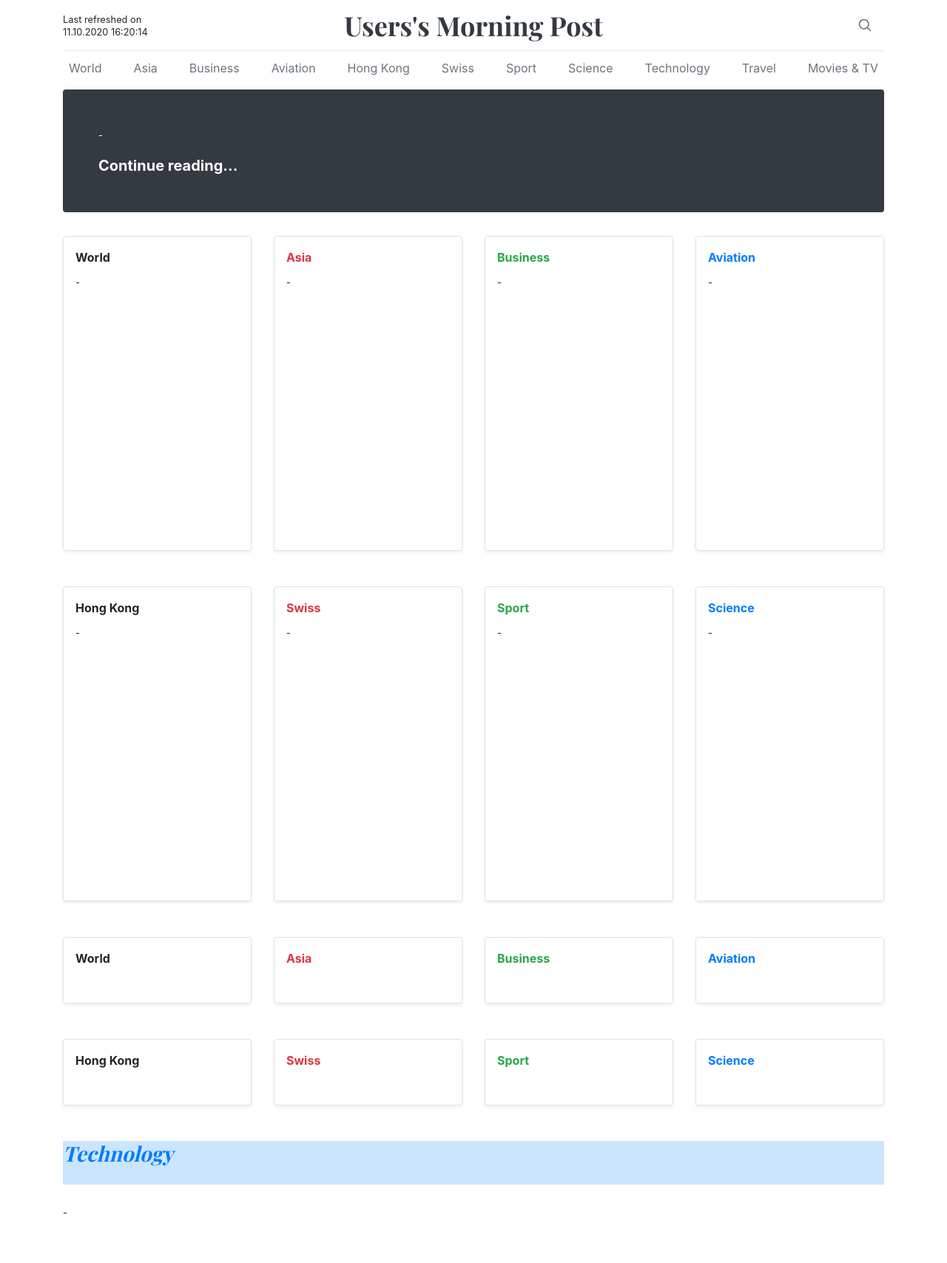
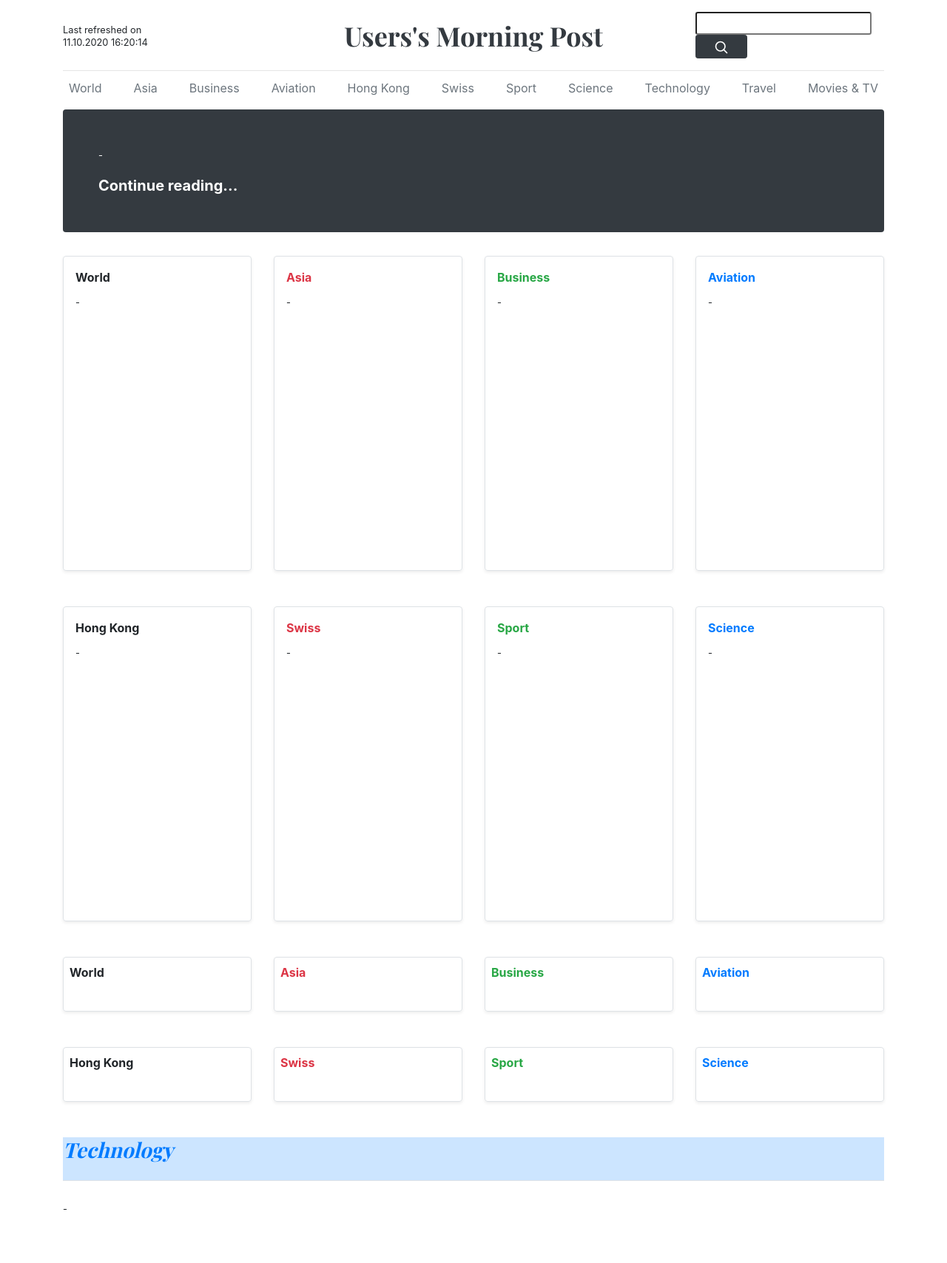
Before and after one commit to MatthK/Selfoss-Webfront, a PHP site: page / in a window 1280 px wide. Shown: the top 1708 px of the page at 74% size. Run offline with PHP 8.4, Linux system fonts and the light colour scheme; data that the repository does not hold is empty; some web fonts are replaced.

Commit message:
Search for articles

```diff
--- a/api/getNews.php
+++ b/api/getNews.php
@@ -43,9 +43,24 @@ switch ($cat) {
       $query = $mysqli->prepare("SELECT DISTINCT S.id, S.title, C.content, S.updatetime, S.tags, C.link, O.title AS 'Source', C.author FROM (SELECT HTML_UnEncode(I.title) as 'Title', MIN(I.datetime) AS 'UpdateTime', CASE WHEN LOCATE(',', GROUP_CONCAT(S.tags)) > 0 THEN LEFT(GROUP_CONCAT(S.tags), LOCATE(',', GROUP_CONCAT(S.tags))-1) ELSE GROUP_CONCAT(S.tags) END AS 'Tags', MIN(I.id) AS 'id' FROM items I INNER JOIN sources S ON I.source = S.id WHERE (I.unread = 1 OR I.starred = 1) GROUP BY HTML_UnEncode(I.title)) S INNER JOIN items C ON S.Title = HTML_UnEncode(C.title) AND S.UpdateTime = C.DateTime INNER JOIN sources O ON C.source = O.id WHERE S.Tags = ? AND C.Content <> '[unable to retrieve full-text content]' ORDER BY UpdateTime DESC LIMIT ?, 15");
       $query->bind_param("si", $tag, $nrec);
     break;
+  case "x":
+      $tag = urldecode($tag);
+      if (substr($tag, 0, 1) == '"') {
+         $src = str_replace('"', '', $tag);
+         $src = "%" . $src . "%";
+      } else {
+         $src = str_replace(" ", "%", $tag);
+         $src = "%" . $src . "%";
+      }
+      $query = $mysqli->prepare("SELECT DISTINCT S.id, S.title, C.content, S.updatetime, S.tags, C.link, O.title AS 'Source', C.author FROM (SELECT HTML_UnEncode(I.title) as 'Title', MIN(I.datetime) AS 'UpdateTime', CASE WHEN LOCATE(',', GROUP_CONCAT(S.tags)) > 0 THEN LEFT(GROUP_CONCAT(S.tags), LOCATE(',', GROUP_CONCAT(S.tags))-1) ELSE GROUP_CONCAT(S.tags) END AS 'Tags', MIN(I.id) AS 'id' FROM items I INNER JOIN sources S ON I.source = S.id WHERE I.title LIKE ? OR I.content LIKE ? GROUP BY HTML_UnEncode(I.title)) S INNER JOIN items C ON S.Title = HTML_UnEncode(C.title) AND S.UpdateTime = C.DateTime INNER JOIN sources O ON C.source = O.id ORDER BY UpdateTime DESC LIMIT ?, 15");
+      $query->bind_param("ssi", $src, $src, $nrec);
+    break;
   default:
     if ($tag == "top") {
       $query = $mysqli->prepare("SELECT DISTINCT S.id, S.Title, C.Content, S.UpdateTime, S.Tags, C.link, O.title AS 'Source' FROM (SELECT HTML_UnEncode(I.title) as 'Title', MIN(I.datetime) AS 'UpdateTime', CASE WHEN LOCATE(',', GROUP_CONCAT(S.tags)) > 0 THEN LEFT(GROUP_CONCAT(S.tags), LOCATE(',', GROUP_CONCAT(S.tags))-1) ELSE GROUP_CONCAT(S.tags) END AS 'Tags', MIN(I.id) AS 'id' FROM items I INNER JOIN sources S ON I.source = S.id WHERE (I.unread = 1 OR I.starred = 1) GROUP BY HTML_UnEncode(I.title)) S INNER JOIN items C ON S.Title = HTML_UnEncode(C.title) AND S.UpdateTime = C.DateTime INNER JOIN sources O ON C.source = O.id ORDER BY UpdateTime DESC LIMIT 5");
+    } elseif (empty($tag)) {
+      $query = $mysqli->prepare("SELECT DISTINCT S.id, S.Title, C.Content, S.UpdateTime, S.Tags, C.link, O.title AS 'Source' FROM (SELECT HTML_UnEncode(I.title) as 'Title', MIN(I.datetime) AS 'UpdateTime', CASE WHEN LOCATE(',', GROUP_CONCAT(S.tags)) > 0 THEN LEFT(GROUP_CONCAT(S.tags), LOCATE(',', GROUP_CONCAT(S.tags))-1) ELSE GROUP_CONCAT(S.tags) END AS 'Tags', MIN(I.id) AS 'id' FROM items I INNER JOIN sources S ON I.source = S.id WHERE (I.unread = 1 OR I.starred = 1) GROUP BY HTML_UnEncode(I.title)) S INNER JOIN items C ON S.Title = HTML_UnEncode(C.title) AND S.UpdateTime = C.DateTime INNER JOIN sources O ON C.source = O.id ORDER BY UpdateTime DESC LIMIT ?");
+      $query->bind_param("i", $nrec);
     } elseif (substr($tag, 0, 5) == "other") {
       $tag = substr($tag, 5, mb_strlen($tag));
       $cat = $cat * $nrec;
--- a/assets/js/news.js
+++ b/assets/js/news.js
@@ -42,8 +42,13 @@
        }
 
        function getInfTag(cNo, tag, vcnt) {
+          if (tag.substr(0,3) == 'srx') {
+             vUrl = 'api/getNews.php?c=x&' + 't='+encodeURI(tag.substr(3))+'&r='+cNo;
+          } else {
+             vUrl = 'api/getNews.php?c=t&' + 't='+tag+'&r='+cNo;
+          }
           $.ajax({
-              url: 'api/getNews.php?c=t&' + 't='+tag+'&r='+cNo,
+              url: vUrl,
               type: 'GET',
               dataType: 'text',
               success: function ( data ) {
@@ -94,7 +99,7 @@
           var vgC = oReply.length;
           var vHtml = '';
           for (g = 1; g < vgC; g++) {
-              vHtml += '<div class="row no-gutters border rounded overflow-hidden flex-md-row mb-4 shadow-sm position-relative"><div class="row no-gutters overflow-hidden flex-md-row mb-4 h-md-250 position-relative"><div class="col p-3 d-flex flex-column position-static">';
+              vHtml += '<div class="row no-gutters border rounded overflow-hidden flex-md-row mb-4 shadow-sm position-relative"><div class="row no-gutters overflow-hidden flex-md-row mb-4 h-md-250 position-relative"><div class="col p-2 d-flex flex-column position-static">';
               vHtml += '<div><small><a href="' + oReply[g].link + '" target="_blank"><span>' + oReply[g].Source + '</span></a> - <span class="mb-1 text-muted">' + oReply[g].updatetime + ' - ' + oReply[g].author + '</span></small></div>';
               vHtml += '<h2 class="mb-0"><a href="article.php?i=' + oReply[g].id + '" class="text-dark">' + oReply[g].title + '</a></h2><p>&nbsp;</p>';
               vHtml += '<p class="card-text mb-auto">' + oReply[g].content + '</p></div></div></div>';
@@ -147,7 +152,7 @@
        }
 
        function checkDBot(id) {
-         if (($(window).height() + $(window).scrollTop()) >= (document.getElementById(id).style.height + document.getElementById(id).style.top)) {
+         if (($(window).height() + $(window).scrollTop()) >= (document.getElementById(id).offsetHeight + document.getElementById(id).offsetTop)) {
             return true;
          } else {
             return false;
--- a/includes/news_header.php
+++ b/includes/news_header.php
@@ -1,15 +1,16 @@
       <header class="blog-header py-3">
         <div class="row flex-nowrap justify-content-between align-items-center">
-          <div class="col-2 pt-1">
+          <div class="col-3 pt-1">
             <small><span class="d-none d-sm-block">Last refreshed on </span><span id="lastrf"><?php echo date("d.m.Y H:i:s") ?></span></small>
           </div>
-          <div class="col-8 text-center">
+          <div class="col-6 text-center">
             <a class="<?php echo $font; ?> text-dark" href="index.php"><?php echo $npName ?></a>
           </div>
-          <div class="col-2 d-flex justify-content-end align-items-center">
-            <a class="text-muted" href="#" aria-label="Search">
-              <svg xmlns="http://www.w3.org/2000/svg" width="20" height="20" fill="none" stroke="currentColor" stroke-linecap="round" stroke-linejoin="round" stroke-width="2" class="mx-3" role="img" viewBox="0 0 24 24" focusable="false"><title>Search</title><circle cx="10.5" cy="10.5" r="7.5"/><path d="M21 21l-5.2-5.2"/></svg>
-            </a>
+          <div class="col-3 d-flex justify-content-end align-items-center">
+            <form class="form-inline" id="srx" method="post" action="search.php">
+              <input class="form-control-sm" id="search" name="s" type="text"  tabindex="10" value="" />&nbsp;
+              <button type="submit" class="btn btn-dark btn-sm"><svg xmlns="http://www.w3.org/2000/svg" width="20" height="20" fill="none" stroke="currentColor" stroke-linecap="round" stroke-linejoin="round" stroke-width="2" class="mx-3" role="img" viewBox="0 0 24 24" focusable="false"><title>Search</title><circle cx="10.5" cy="10.5" r="7.5"/><path d="M21 21l-5.2-5.2"/></svg></button>
+            </form>
           </div>
         </div>
       </header>
--- a/index.php
+++ b/index.php
@@ -146,7 +146,7 @@ include("includes/constants.php");
         <div class="col-md-3">
           <div class="row no-gutters border rounded overflow-hidden flex-md-row mb-4 shadow-sm position-relative">
            <div class="row no-gutters overflow-hidden flex-md-row mb-4 position-relative">
-            <div class="col p-3 d-flex flex-column position-static">
+            <div class="col p-2 d-flex flex-column position-static">
               <strong class="d-inline-block mb-2 text-body"><a href="tag.php?t=<?php echo $tags[0][1] ?>" class="text-body"><?php echo $tags[0][0] ?></a></strong>
               <div id="<?php echo $tags[0][1] ?>news0"></div>
             </div>
@@ -156,7 +156,7 @@ include("includes/constants.php");
         <div class="col-md-3">
           <div class="row no-gutters border rounded overflow-hidden flex-md-row mb-4 shadow-sm position-relative">
            <div class="row no-gutters overflow-hidden flex-md-row mb-4 position-relative">
-            <div class="col p-3 d-flex flex-column position-static">
+            <div class="col p-2 d-flex flex-column position-static">
               <strong class="d-inline-block mb-2 text-danger"><a href="tag.php?t=<?php echo $tags[1][1] ?>" class="text-danger"><?php echo $tags[1][0] ?></a></strong>
               <div id="<?php echo $tags[1][1] ?>news0"></div>
             </div>
@@ -166,7 +166,7 @@ include("includes/constants.php");
         <div class="col-md-3">
           <div class="row no-gutters border rounded overflow-hidden flex-md-row mb-4 shadow-sm position-relative">
            <div class="row no-gutters overflow-hidden flex-md-row mb-4 position-relative">
-            <div class="col p-3 d-flex flex-column position-static">
+            <div class="col p-2 d-flex flex-column position-static">
               <strong class="d-inline-block mb-2 text-success"><a href="tag.php?t=<?php echo $tags[2][1] ?>" class="text-success"><?php echo $tags[2][0] ?></a></strong>
               <div id="<?php echo $tags[2][1] ?>news0"></div>
             </div>
@@ -176,7 +176,7 @@ include("includes/constants.php");
         <div class="col-md-3">
           <div class="row no-gutters border rounded overflow-hidden flex-md-row mb-4 shadow-sm position-relative">
            <div class="row no-gutters overflow-hidden flex-md-row mb-4 position-relative">
-            <div class="col p-3 d-flex flex-column position-static">
+            <div class="col p-2 d-flex flex-column position-static">
               <strong class="d-inline-block mb-2 text-primary"><a href="tag.php?t=<?php echo $tags[3][1] ?>" class="text-primary"><?php echo $tags[3][0] ?></a></strong>
               <div id="<?php echo $tags[3][1] ?>news0"></div>
             </div>
@@ -190,7 +190,7 @@ include("includes/constants.php");
         <div class="col-md-3">
           <div class="row no-gutters border rounded overflow-hidden flex-md-row mb-4 shadow-sm position-relative">
            <div class="row no-gutters overflow-hidden flex-md-row mb-4 position-relative">
-            <div class="col p-3 d-flex flex-column position-static">
+            <div class="col p-2 d-flex flex-column position-static">
               <strong class="d-inline-block mb-2 text-body"><a href="tag.php?t=<?php echo $tags[4][1] ?>" class="text-body"><?php echo $tags[4][0] ?></a></strong>
               <div id="<?php echo $tags[4][1] ?>news0"></div>
             </div>
@@ -200,7 +200,7 @@ include("includes/constants.php");
         <div class="col-md-3">
           <div class="row no-gutters border rounded overflow-hidden flex-md-row mb-4 shadow-sm position-relative">
            <div class="row no-gutters overflow-hidden flex-md-row mb-4 position-relative">
-            <div class="col p-3 d-flex flex-column position-static">
+            <div class="col p-2 d-flex flex-column position-static">
               <strong class="d-inline-block mb-2 text-danger"><a href="tag.php?t=<?php echo $tags[5][1] ?>" class="text-danger"><?php echo $tags[5][0] ?></a></strong>
               <div id="<?php echo $tags[5][1] ?>news0"></div>
             </div>
@@ -210,7 +210,7 @@ include("includes/constants.php");
         <div class="col-md-3">
           <div class="row no-gutters border rounded overflow-hidden flex-md-row mb-4 shadow-sm position-relative">
            <div class="row no-gutters overflow-hidden flex-md-row mb-4 position-relative">
-            <div class="col p-3 d-flex flex-column position-static">
+            <div class="col p-2 d-flex flex-column position-static">
               <strong class="d-inline-block mb-2 text-success"><a href="tag.php?t=<?php echo $tags[6][1] ?>" class="text-success"><?php echo $tags[6][0] ?></a></strong>
               <div id="<?php echo $tags[6][1] ?>news0"></div>
             </div>
@@ -220,7 +220,7 @@ include("includes/constants.php");
         <div class="col-md-3">
           <div class="row no-gutters border rounded overflow-hidden flex-md-row mb-4 shadow-sm position-relative">
            <div class="row no-gutters overflow-hidden flex-md-row mb-4 position-relative">
-            <div class="col p-3 d-flex flex-column position-static">
+            <div class="col p-2 d-flex flex-column position-static">
               <strong class="d-inline-block mb-2 text-primary"><a href="tag.php?t=<?php echo $tags[7][1] ?>" class="text-primary"><?php echo $tags[7][0] ?></a></strong>
               <div id="<?php echo $tags[7][1] ?>news0"></div>
             </div>
```
Also changed, not shown: article.php (+3 -4 lines), search.php (renamed from tag.php, +46 -53 lines), README.md.
